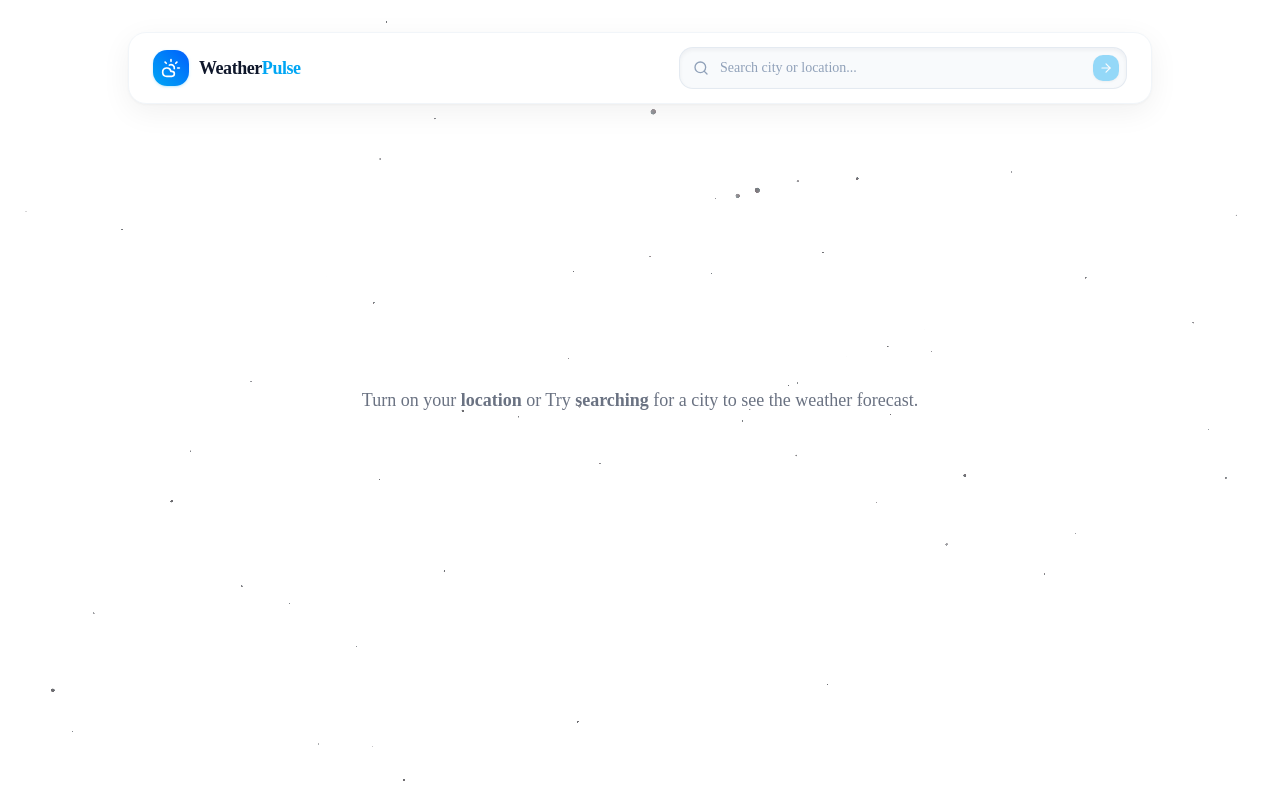
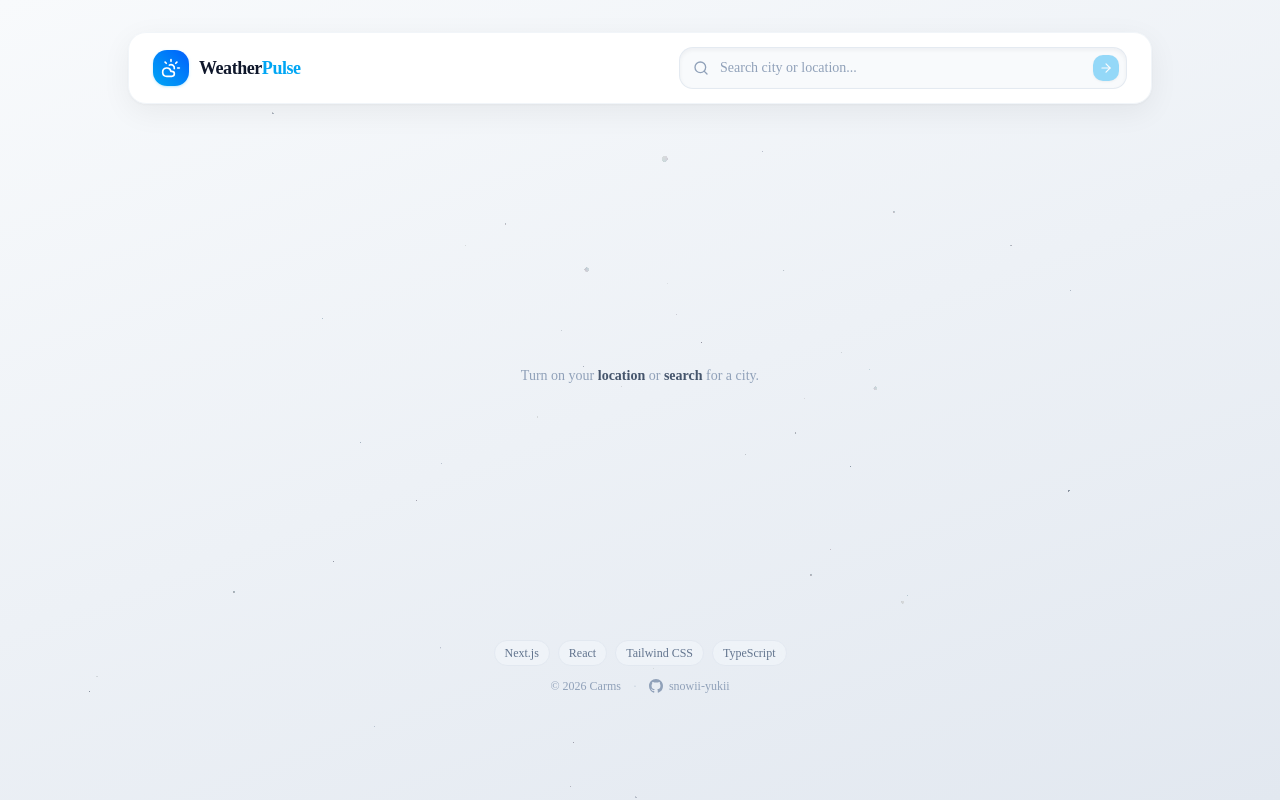
Before and after one commit to snowii-yukii/weatherv2, a Next.js app: page / in a window 1280 px wide. Built offline with nearby package versions, Linux system fonts and the light colour scheme; no server answers.

Commit message:
Added Footer

```diff
--- a/app/globals.css
+++ b/app/globals.css
@@ -119,16 +119,19 @@
 
 @layer base {
   * {
-    @apply border-border outline-ring/50 transition-all duration-200;
+    @apply border-border outline-ring/50;
+    transition-property: color, background-color, border-color, box-shadow, opacity, transform;
+    transition-duration: 200ms;
+    transition-timing-function: ease;
   }
   body {
-    @apply bg-background text-foreground;
+    @apply text-foreground;
   }
   html {
     @apply font-sans;
   }
 
-  .card {
-    @apply h-58 flex-[1_0_280px] py-3.5 px-4.5 rounded-md bg-black/5 backdrop-blur-2xl border border-slate-300 shadow-md shadow-slate-100/50
+  .stat-card {
+    @apply min-h-[140px] flex-[1_0_200px] py-4 px-5 rounded-2xl;
   }
 }
--- a/app/layout.tsx
+++ b/app/layout.tsx
@@ -1,7 +1,6 @@
 import type { Metadata } from "next";
 import { Geist, Geist_Mono } from "next/font/google";
 import "./globals.css";
-import Particles from "@/components/Particles"
 
 const geistSans = Geist({
   variable: "--font-geist-sans",
@@ -15,7 +14,7 @@ const geistMono = Geist_Mono({
 
 export const metadata: Metadata = {
   title: "Weather Pulse",
-  description: "Weather Pulse App",
+  description: "Real-time weather forecasts at a glance.",
 };
 
 export default function RootLayout({
@@ -26,22 +25,9 @@ export default function RootLayout({
   return (
     <html
       lang="en"
-      className={`${geistSans.variable} ${geistMono.variable} h-full antialiased dark`}
+      className={`${geistSans.variable} ${geistMono.variable} h-full antialiased`}
     >
       <body className="min-h-full flex flex-col bg-white text-black relative">
-        <div className="fixed inset-0 z-0 pointer-events-none">
-          <Particles
-            particleColors={["#52525b"]}
-            particleCount={300}
-            particleSpread={20}
-            speed={1}
-            particleBaseSize={100}
-            moveParticlesOnHover
-            alphaParticles
-            disableRotation
-            pixelRatio={1}
-          />
-        </div>
         <main className="relative z-10 flex-1 p-3 sm:p-8">
           {children}
         </main>
--- a/app/page.tsx
+++ b/app/page.tsx
@@ -1,17 +1,25 @@
 'use client'
 
 import Navbar from "@/components/Navbar";
-import { useState, useEffect } from "react";
+import Particles from "@/components/Particles";
+import { useState, useEffect, useMemo } from "react";
 import { WeatherData, ForecastData, WeatherResponse } from "@/types/weather";
 import CurrentWeather from "@/components/CurrentWeather";
 import Loader from "@/components/Loader";
-import Forecast from "@/components/Forecast";
+import { getWeatherTheme, WeatherTheme } from "@/lib/weatherTheme";
 
 export default function Home() {
   const [weather, setWeather] = useState<WeatherData | null>(null)
   const [forecast, setForecast] = useState<ForecastData | null>(null)
   const [isLoading, setLoading] = useState(false)
   const [error, setError] = useState("")
+
+  const theme: WeatherTheme | null = useMemo(() => {
+    if (!weather) return null;
+    const now = Date.now() / 1000;
+    const isDaytime = now > weather.sys.sunrise && now < weather.sys.sunset;
+    return getWeatherTheme(weather.weather[0].id, isDaytime);
+  }, [weather]);
 
   const handleSearch = async (city: string) => {
     setLoading(true)
@@ -20,13 +28,13 @@ export default function Home() {
       const response = await fetch(
         `/api/weather?city=${encodeURIComponent(city)}`
       )
-      if(!response.ok) {
+      if (!response.ok) {
         throw new Error("City not found")
       }
       const data: WeatherResponse = await response.json();
       setWeather(data.weather);
       setForecast(data.forecast);
-    } catch (error) {
+    } catch {
       setError("Could not find the city")
       setWeather(null)
     } finally {
@@ -37,70 +45,131 @@ export default function Home() {
   useEffect(() => {
     navigator.geolocation.getCurrentPosition(async (position) => {
       const { latitude, longitude } = position.coords
-
       try {
         setLoading(true)
         setError('')
-
-            const response = await fetch (
+        const response = await fetch(
           `/api/weather?lat=${latitude}&lon=${longitude}`
         )
-
-            if(!response.ok) {
-              throw new Error('Failed to fetch weather')
-            }
-
+        if (!response.ok) throw new Error('Failed to fetch weather')
         const data: WeatherResponse = await response.json()
-
         setWeather(data.weather)
         setForecast(data.forecast)
-          } catch (error) {
+      } catch {
         setError('Could not get weather')
       } finally {
         setLoading(false)
       }
     },
-        (error) => {
-          console.log(error)
-        }
+      (err) => { console.log(err) }
     )
   }, [])
 
   return (
-    <section className="flex flex-col items-center gap-8 w-full">
+    <>
+      {/* Reactive full-screen background */}
+      <div
+        className="fixed inset-0 z-0 transition-all duration-1000 ease-in-out"
+        style={{
+          background: theme?.gradient ?? 'linear-gradient(160deg, #f8fafc 0%, #e2e8f0 100%)',
+        }}
+      />
+
+      {/* Particle layer */}
+      <div className="fixed inset-0 z-0 pointer-events-none">
+        <Particles
+          key={weather?.weather[0].id ?? 'default'}
+          particleColors={theme?.particleColors ?? ['#94a3b8', '#cbd5e1']}
+          particleCount={theme?.particleCount ?? 140}
+          particleSpread={14}
+          speed={theme?.particleSpeed ?? 0.6}
+          particleBaseSize={80}
+          alphaParticles={theme?.alphaParticles ?? true}
+          disableRotation
+          pixelRatio={1}
+        />
+      </div>
+
+      {/* Content */}
+      <section className="relative z-10 flex flex-col items-center gap-8 w-full">
         <Navbar onSearch={handleSearch} />
 
         {isLoading && (
           <div className="min-h-[60vh] flex flex-1 justify-center items-center">
             <Loader />
           </div>
-
         )}
 
-      {error && (
+        {error && !isLoading && (
           <div className="min-h-[60vh] flex flex-1 justify-center items-center">
-          <p className="mt-6 text-center text-red-400">
+            <p className={`mt-6 text-center text-sm font-medium px-4 py-2 rounded-xl backdrop-blur-sm ${theme ? 'text-white/80 bg-white/10' : 'text-red-500 bg-red-50'}`}>
               {error}
             </p>
           </div>
-
         )}
 
-      {weather && forecast && !isLoading && !error ? (
-        <>
-          <CurrentWeather weather={weather} forecast={forecast} />
-        </>
+        {weather && forecast && !isLoading && !error && (
+          <CurrentWeather weather={weather} forecast={forecast} hasTheme={!!theme} />
+        )}
 
-      ) : (
-        !isLoading &&
-        !error &&
+        {!weather && !isLoading && !error && (
           <div className="min-h-[60vh] flex flex-1 justify-center items-center">
-          <div className="text-center text-gray-500 text-lg pt-12">
-          <p>Turn on your <span className="font-bold">location</span> or Try <span className="font-bold">searching</span> for a city to see the weather forecast.</p>
+            <p className="text-center text-slate-400 text-sm">
+              Turn on your <span className="font-semibold text-slate-600">location</span> or{" "}
+              <span className="font-semibold text-slate-600">search</span> for a city.
+            </p>
           </div>
+        )}
+      </section>
+
+      {/* Footer */}
+      <footer className={`relative z-10 mt-auto py-6 px-4 flex flex-col items-center gap-3`}>
+        {/* Tech stack */}
+        <div className="flex flex-wrap items-center justify-center gap-2">
+          {[
+            { label: 'Next.js' },
+            { label: 'React' },
+            { label: 'Tailwind CSS' },
+            { label: 'TypeScript' },
+          ].map(({ label }) => (
+            <span
+              key={label}
+              className={`text-xs font-medium px-2.5 py-1 rounded-full border backdrop-blur-sm transition-colors ${
+                theme
+                  ? 'text-white/60 border-white/15 bg-white/5'
+                  : 'text-slate-500 border-slate-200 bg-slate-100/70'
+              }`}
+            >
+              {label}
+            </span>
+          ))}
         </div>
 
-      )}
-    </section>
+        {/* Bottom row */}
+        <div className={`flex items-center gap-3 text-xs ${theme ? 'text-white/40' : 'text-slate-400'}`}>
+          <span>© 2026 Carms</span>
+          <span className="opacity-40">·</span>
+          <a
+            href="https://github.com/snowii-yukii"
+            target="_blank"
+            rel="noopener noreferrer"
+            aria-label="GitHub profile"
+            className={`flex items-center gap-1.5 transition-opacity hover:opacity-80 ${theme ? 'text-white/50 hover:text-white/80' : 'text-slate-400 hover:text-slate-700'}`}
+          >
+            {/* GitHub SVG icon */}
+            <svg
+              xmlns="http://www.w3.org/2000/svg"
+              viewBox="0 0 24 24"
+              fill="currentColor"
+              className="w-3.5 h-3.5"
+              aria-hidden="true"
+            >
+              <path d="M12 0C5.37 0 0 5.37 0 12c0 5.31 3.435 9.795 8.205 11.385.6.105.825-.255.825-.57 0-.285-.015-1.23-.015-2.235-3.015.555-3.795-.735-4.035-1.41-.135-.345-.72-1.41-1.23-1.695-.42-.225-1.02-.78-.015-.795.945-.015 1.62.87 1.845 1.23 1.08 1.815 2.805 1.305 3.495.99.105-.78.42-1.305.765-1.605-2.67-.3-5.46-1.335-5.46-5.925 0-1.305.465-2.385 1.23-3.225-.12-.3-.54-1.53.12-3.18 0 0 1.005-.315 3.3 1.23.96-.27 1.98-.405 3-.405s2.04.135 3 .405c2.295-1.56 3.3-1.23 3.3-1.23.66 1.65.24 2.88.12 3.18.765.84 1.23 1.905 1.23 3.225 0 4.605-2.805 5.625-5.475 5.925.435.375.81 1.095.81 2.22 0 1.605-.015 2.895-.015 3.3 0 .315.225.69.825.57A12.02 12.02 0 0 0 24 12c0-6.63-5.37-12-12-12Z" />
+            </svg>
+            snowii-yukii
+          </a>
+        </div>
+      </footer>
+    </>
   );
 }
--- /dev/null
+++ b/lib/weatherTheme.ts
@@ -0,0 +1,97 @@
+/**
+ * Derives a visual theme from an OpenWeatherMap weather condition ID.
+ * OWM ID ranges: https://openweathermap.org/weather-conditions
+ */
+export interface WeatherTheme {
+  /** CSS gradient for the hero background */
+  gradient: string;
+  /** Particle colours for Particles.jsx */
+  particleColors: string[];
+  /** Particle speed multiplier */
+  particleSpeed: number;
+  /** Particle count */
+  particleCount: number;
+  /** Whether to use alpha (soft) particles */
+  alphaParticles: boolean;
+}
+
+export function getWeatherTheme(conditionId: number, isDaytime: boolean): WeatherTheme {
+  // Thunderstorm
+  if (conditionId >= 200 && conditionId < 300) {
+    return {
+      gradient: 'linear-gradient(160deg, #1a1a2e 0%, #16213e 50%, #0f3460 100%)',
+      particleColors: ['#a78bfa', '#818cf8', '#c4b5fd'],
+      particleSpeed: 2.5,
+      particleCount: 180,
+      alphaParticles: true,
+    };
+  }
+  // Drizzle / Rain
+  if (conditionId >= 300 && conditionId < 600) {
+    return {
+      gradient: 'linear-gradient(160deg, #1e3a5f 0%, #2d5986 50%, #3a7bd5 100%)',
+      particleColors: ['#93c5fd', '#60a5fa', '#bfdbfe'],
+      particleSpeed: 1.8,
+      particleCount: 220,
+      alphaParticles: true,
+    };
+  }
+  // Snow
+  if (conditionId >= 600 && conditionId < 700) {
+    return {
+      gradient: 'linear-gradient(160deg, #e0f2fe 0%, #bae6fd 50%, #dde1e7 100%)',
+      particleColors: ['#ffffff', '#e0f2fe', '#bae6fd'],
+      particleSpeed: 0.6,
+      particleCount: 250,
+      alphaParticles: true,
+    };
+  }
+  // Atmosphere (fog, mist, haze, etc.)
+  if (conditionId >= 700 && conditionId < 800) {
+    return {
+      gradient: 'linear-gradient(160deg, #94a3b8 0%, #64748b 50%, #475569 100%)',
+      particleColors: ['#cbd5e1', '#94a3b8', '#e2e8f0'],
+      particleSpeed: 0.4,
+      particleCount: 120,
+      alphaParticles: true,
+    };
+  }
+  // Clear sky
+  if (conditionId === 800) {
+    if (isDaytime) {
+      return {
+        gradient: 'linear-gradient(160deg, #0ea5e9 0%, #38bdf8 50%, #7dd3fc 100%)',
+        particleColors: ['#ffffff', '#e0f2fe', '#bae6fd'],
+        particleSpeed: 0.5,
+        particleCount: 120,
+        alphaParticles: false,
+      };
+    }
+    // Clear night
+    return {
+      gradient: 'linear-gradient(160deg, #0f172a 0%, #1e293b 50%, #1e3a5f 100%)',
+      particleColors: ['#ffffff', '#e2e8f0', '#94a3b8'],
+      particleSpeed: 0.3,
+      particleCount: 200,
+      alphaParticles: true,
+    };
+  }
+  // Clouds
+  if (conditionId > 800 && conditionId < 900) {
+    return {
+      gradient: 'linear-gradient(160deg, #334155 0%, #475569 50%, #64748b 100%)',
+      particleColors: ['#cbd5e1', '#94a3b8', '#e2e8f0'],
+      particleSpeed: 0.7,
+      particleCount: 150,
+      alphaParticles: true,
+    };
+  }
+  // Default fallback
+  return {
+    gradient: 'linear-gradient(160deg, #1e293b 0%, #334155 50%, #475569 100%)',
+    particleColors: ['#ffffff', '#94a3b8'],
+    particleSpeed: 0.8,
+    particleCount: 150,
+    alphaParticles: true,
+  };
+}
```
Also changed, not shown: components/CurrentWeather.tsx (+85 -90 lines), components/Forecast.tsx (+26 -19 lines). Lines whose indentation alone changed are shown as unchanged.
